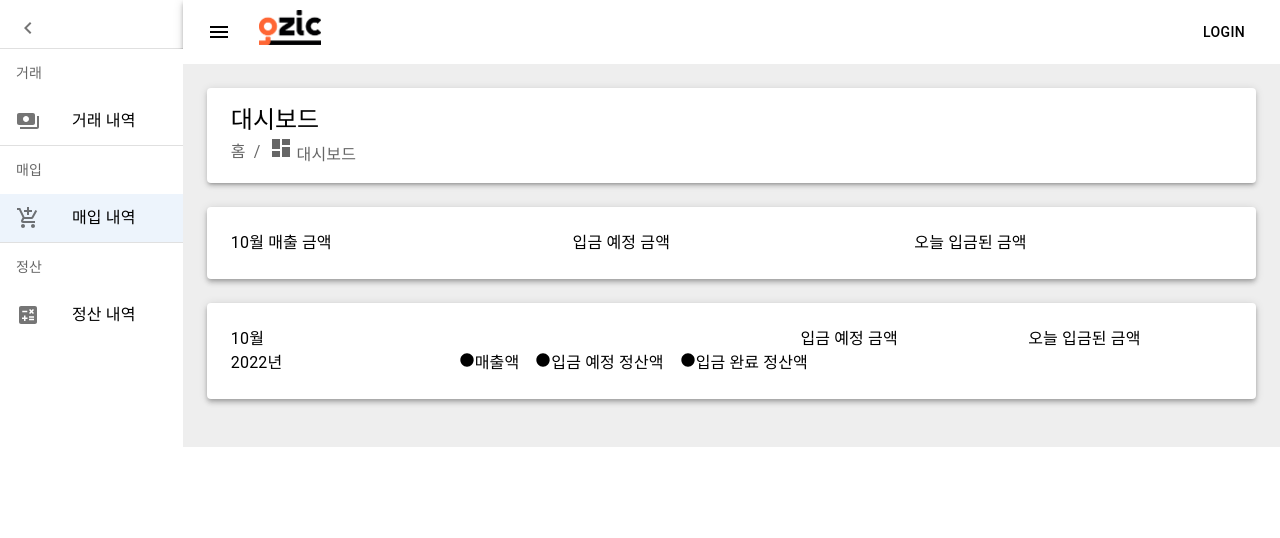
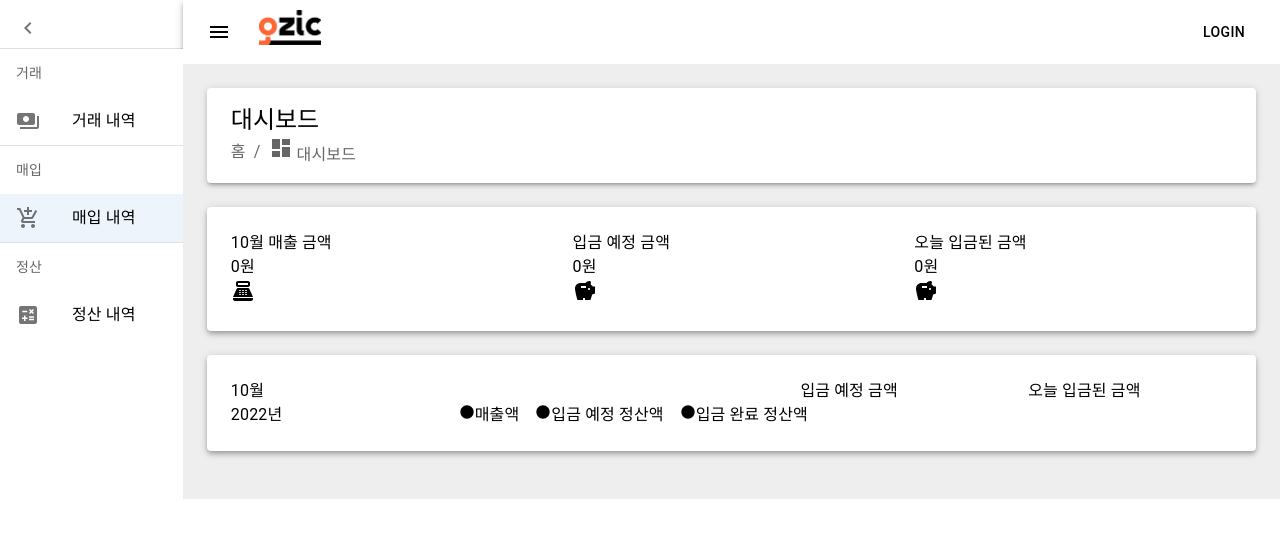
Before and after one commit to tamoimi/ozic-pay-clone, a Next.js app: page / in a window 1280 px wide. Shown: the top 538 px of the page. Built offline with nearby package versions, Linux system fonts and the light colour scheme.

Commit message:
feat: Icon 추가

```diff
--- a/components/SummaryDash.jsx
+++ b/components/SummaryDash.jsx
@@ -1,6 +1,8 @@
 import * as React from "react";
 import { styled } from "@mui/material/styles";
 import { Typography, Paper, Grid } from "@mui/material";
+import PointOfSaleIcon from "@mui/icons-material/PointOfSale";
+import SavingsIcon from "@mui/icons-material/Savings";
 
 // const Item = styled(Paper)(({ theme }) => ({
 //   backgroundColor: theme.palette.mode === "dark" ? "#1A2027" : "#fff",
@@ -25,12 +27,18 @@ const SummaryDash = () => {
           <Grid item xs>
             {/* {?}월 로 바꿔야함 */}
             <Typography>10월 매출 금액</Typography>
+            <Typography>0원</Typography>
+            <PointOfSaleIcon />
           </Grid>
           <Grid item xs>
             <Typography>입금 예정 금액</Typography>
+            <Typography>0원</Typography>
+            <SavingsIcon />
           </Grid>
           <Grid item xs>
             <Typography>오늘 입금된 금액</Typography>
+            <Typography>0원</Typography>
+            <SavingsIcon />
           </Grid>
         </Grid>
       </Paper>
```
